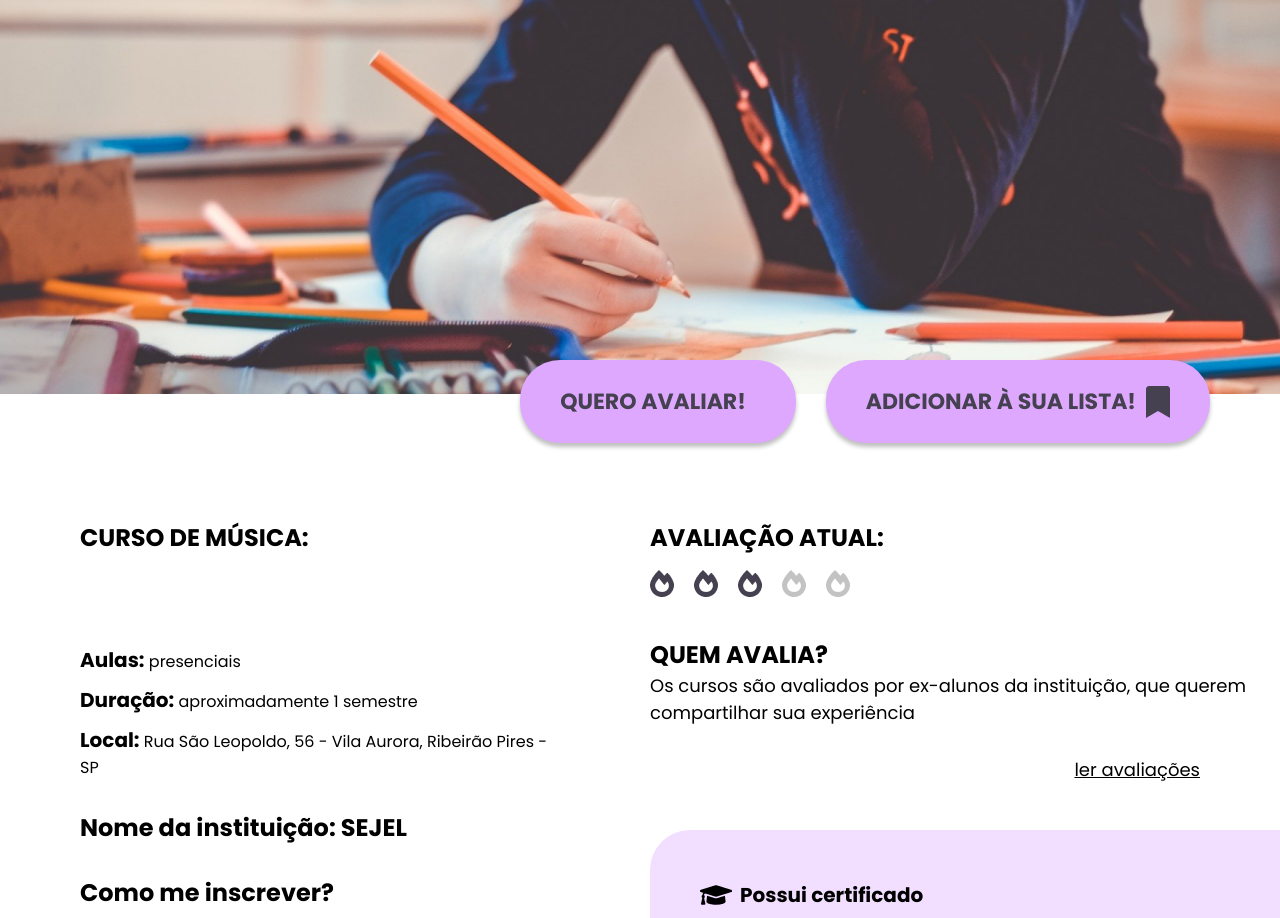
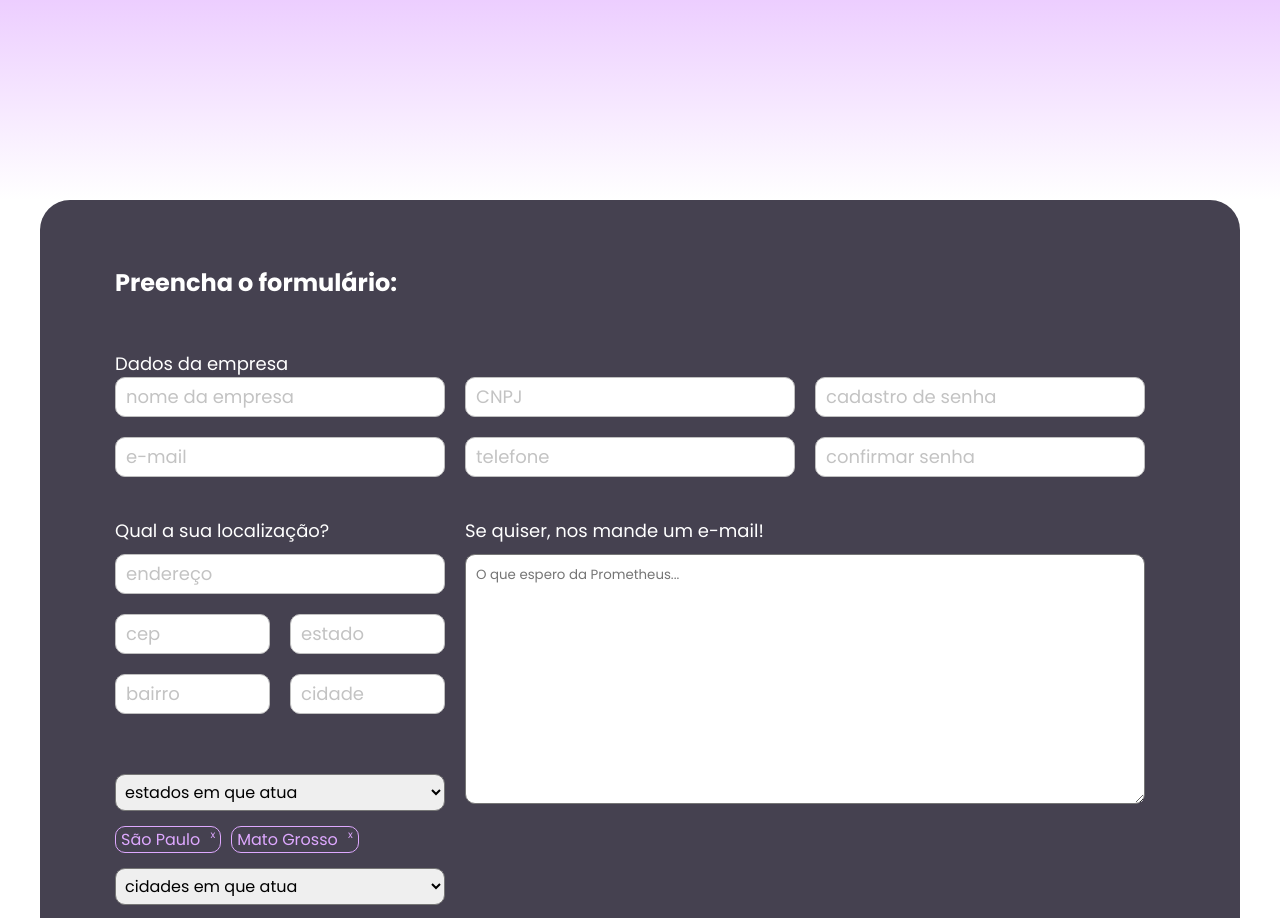
Before and after one commit to carloshrf/prometheus-ccr, a React (Create React App) app: page / in a window 1280 px wide. Shown: the top 918 px of the page. Built offline with nearby package versions, Linux system fonts and the light colour scheme.

Commit message:
cadastro do parceiro

```diff
--- a/src/App.js
+++ b/src/App.js
@@ -1,10 +1,10 @@
-import CoursePage from './pages/CoursePage';
+import CompanySubscription from './pages/CompanySubscription';
 import GlobalStyles from './styles/Global'
 
 function App() {
   return (
     <>
-      <CoursePage />
+      <CompanySubscription />
       <GlobalStyles />
     </>
   );
--- /dev/null
+++ b/src/pages/CompanySubscription/index.js
@@ -0,0 +1,154 @@
+import React from 'react';
+
+import {
+  Container,
+  Content,
+  RegisterContent,
+  RegisterContainer,
+  CompanyData,
+  MoreInfo,
+  // PersonData,
+  LocalizationTag,
+  Localization,
+  EmailField,
+  // TellAbout,
+  Advice,
+  ButtonsContainer
+} from './styles';
+
+import Button from '../../components/Button';
+import Input from '../../components/Input';
+import Footer from '../../components/Footer';
+
+const CreateAccount = () => {
+
+  const states = [
+    'Acre',
+    'Alagoas',
+    'Amapá',
+    'Amazonas',
+    'Bahia',
+    'Ceará',
+    'Distrito Federal',
+    'Espírito Santo',
+    'Goiás',
+    'Maranhão',
+    'MatoGrosso',
+  ];
+
+  const cities = [
+    'São Paulo',
+    'Guarulhos',
+    'Campinas',
+    'São Bernardo do Campo',
+    'São José dos Campos',
+    'Santo André',
+    'Ribeirão Preto',
+    'Osasco',
+    'Sorocaba'
+  ];
+
+  return (
+    <Container>
+      <Advice />
+      <Content>
+        <RegisterContainer>
+
+          <h1>Preencha o formulário:</h1>
+
+          <RegisterContent>
+            <CompanyData>
+              <p>Dados da empresa</p>
+              <div>
+                <Input placeholder="nome da empresa" type="text" />
+                <Input placeholder="CNPJ" type="text"/>
+                <Input placeholder="cadastro de senha" type="text"/>
+                <Input placeholder="e-mail" type="text"/>
+                <Input placeholder="telefone" type="text"/>
+                <Input placeholder="confirmar senha" type="text"/>
+              </div>
+            </CompanyData>
+
+            <MoreInfo>
+              <Localization>
+                <p>Qual a sua localização?</p>
+                <div>
+                  <Input gridArea="street" placeholder="endereço" />
+                  <Input gridArea="city" placeholder="bairro" />
+                  <Input gridArea="neighborhood" placeholder="cep" />
+                  <Input gridArea="state" placeholder="cidade" />
+                  <Input gridArea="zipcode" placeholder="estado" />
+                </div>
+
+                <select name="academic" id="academic" defaultValue="">
+                  <option value="" disabled hidden>estados em que atua</option>
+                  {states.map(state => (
+                    <option key={state} value={state}>{state}</option>
+                  ))}
+                </select>
+
+                <LocalizationTag>
+                  <li>São Paulo <span>x</span></li>
+                  <li>Mato Grosso <span>x</span></li>
+                </LocalizationTag>
+
+                <select name="academic" id="academic" defaultValue="">
+                  <option value="" disabled hidden>cidades em que atua</option>
+                  {cities.map(city => (
+                    <option key={city} value={city}>{city}</option>
+                  ))}
+                </select>
+
+                <LocalizationTag>
+                  <li>São Paulo <span>x</span></li>
+                  <li>Cuiabá <span>x</span></li>
+                </LocalizationTag>
+
+              </Localization>
+
+              <EmailField>
+                <p>Se quiser, nos mande um e-mail!</p>
+                <textarea placeholder="O que espero da Prometheus..." />
+              </EmailField>
+            </MoreInfo>
+
+            {/* <AcademicTreining>
+              <div>
+                <p>Formação acadêmica</p>
+                <select name="academic" id="academic" defaultValue="">
+                  <option value="" disabled hidden>grau de formação</option>
+                  <option value="incomplete-elementary">ensino fundamental incompleto</option>
+                  <option value="complete-elementary">ensino fundamental completo</option>
+                  <option value="incomplete-higher">ensino superior incompleto</option>
+                  <option value="complete-higher">ensino superior complete</option>
+                </select>
+              </div>
+              <div>
+                <Input placeholder="qual curso você realizou" />
+                <label>
+                  Quais cursos te interessam?
+                  <Input placeholder="administração" />
+                </label>
+                <span>#administracao</span>
+              </div>
+            </AcademicTreining> */}
+
+            {/* <TellAbout>
+              <p>Descreva, resumidamente, o que espera da Prometheus:</p>
+
+            </TellAbout> */}
+
+          </RegisterContent>
+        </RegisterContainer>
+
+        <ButtonsContainer>
+          <Button>terminei!</Button>
+        </ButtonsContainer>
+
+      </Content>
+      <Footer />
+    </Container>
+  );
+}
+
+export default CreateAccount;
--- /dev/null
+++ b/src/pages/CompanySubscription/styles.js
@@ -0,0 +1,148 @@
+import styled from 'styled-components';
+
+export const Container = styled.div`
+`;
+
+export const Advice = styled.div`
+  width: 100%;
+  background: linear-gradient(180deg, rgba(222,168,255,0.5634628851540616) 0%, rgba(255,255,255,1) 100%);
+  padding: 100px 0;
+
+  p {
+    padding: 60px 80px;
+    font-size: 20px;
+  }
+`;
+
+export const Content = styled.section`
+  top: -10px;
+  display: flex;
+  flex-direction: column;
+  align-items: center;
+
+  p, h1, label, span {
+    color: #FFF;
+  }
+`;
+
+export const RegisterContainer = styled.div`
+  width: 100%;
+  max-width: 1200px;
+  background-color: #454150;
+  border-radius: 30px;
+  padding: 65px 75px;
+
+  h1 {
+    font-weight: 700;
+    color: #FFF;
+    padding-bottom: 50px;
+  }
+`;
+
+export const RegisterContent = styled.form`
+  width: 100%;
+  display: flex;
+  flex-direction: column;
+`;
+
+export const CompanyData = styled.div`
+  width: 100%;
+  margin-bottom: 20px;
+
+  div {
+    input {
+      margin: 0 20px 20px 0;
+    }
+  }
+`;
+
+export const MoreInfo = styled.div`
+  display: flex;
+
+`;
+
+export const LocalizationContainer = styled.div`
+  display: flex;
+`;
+
+export const Localization = styled.div`
+  display: flex;
+  flex-direction: column;
+
+  p {
+    margin-bottom: 10px;
+  }
+
+  div {
+    display: grid;
+    grid-template-rows: repeat(4, 1fr);
+    grid-template-columns: 155px 155px;
+    grid-template-areas:
+      "street street"
+      "neighborhood zipcode "
+      "city state"
+    ;
+    grid-gap: 20px;
+  }
+
+  select {
+    font-size: 16px;
+    border-radius: 10px;
+    padding: 5px;
+  }
+`;
+
+export const LocalizationTag = styled.ul`
+  color: #DEA8FF;
+  margin: 10px 0;
+
+  li {
+    border: 1px solid #DEA8FF;
+    padding: 0 20px 0 5px;
+    border-radius: 10px;
+    margin: 5px 10px 5px 0;
+    display: inline-block;
+    position: relative;
+
+    span {
+      color: #DEA8FF;
+      font-size: 10px;
+      align-self: initial;
+      position: absolute;
+      top: 0px;
+      right: 5px;
+      cursor: pointer;
+    }
+  }
+`;
+
+export const EmailField = styled.div`
+  padding-left: 20px;
+  width: 100%;
+  padding-right: 20px;
+
+  p {
+    margin-bottom: 10px;
+  }
+
+  textarea {
+    padding: 10px;
+    width: 100%;
+    height: 250px;
+    border-radius: 10px;
+    resize: vertical;
+  }
+`;
+
+export const ButtonsContainer = styled.div`
+  width: 100%;
+
+  padding: 70px 0;
+  display: flex;
+  flex-direction: column;
+  align-items: center;
+
+  button > span {
+    padding: 0 40px;
+  }
+`;
--- a/src/pages/CreateAccount/styles.js
+++ b/src/pages/UserSubscription/styles.js
@@ -150,6 +150,10 @@ export const ButtonsContainer = styled.div`
   flex-direction: column;
   align-items: center;
 
+  & > button > span {
+    padding: 0 40px;
+  }
+
   div {
     display: flex;
     justify-content: center;
```
Also changed, not shown: src/pages/UserSubscription/index.js (renamed from src/pages/CreateAccount/index.js), 1 other file (tests, documents, lock files or other folders).
